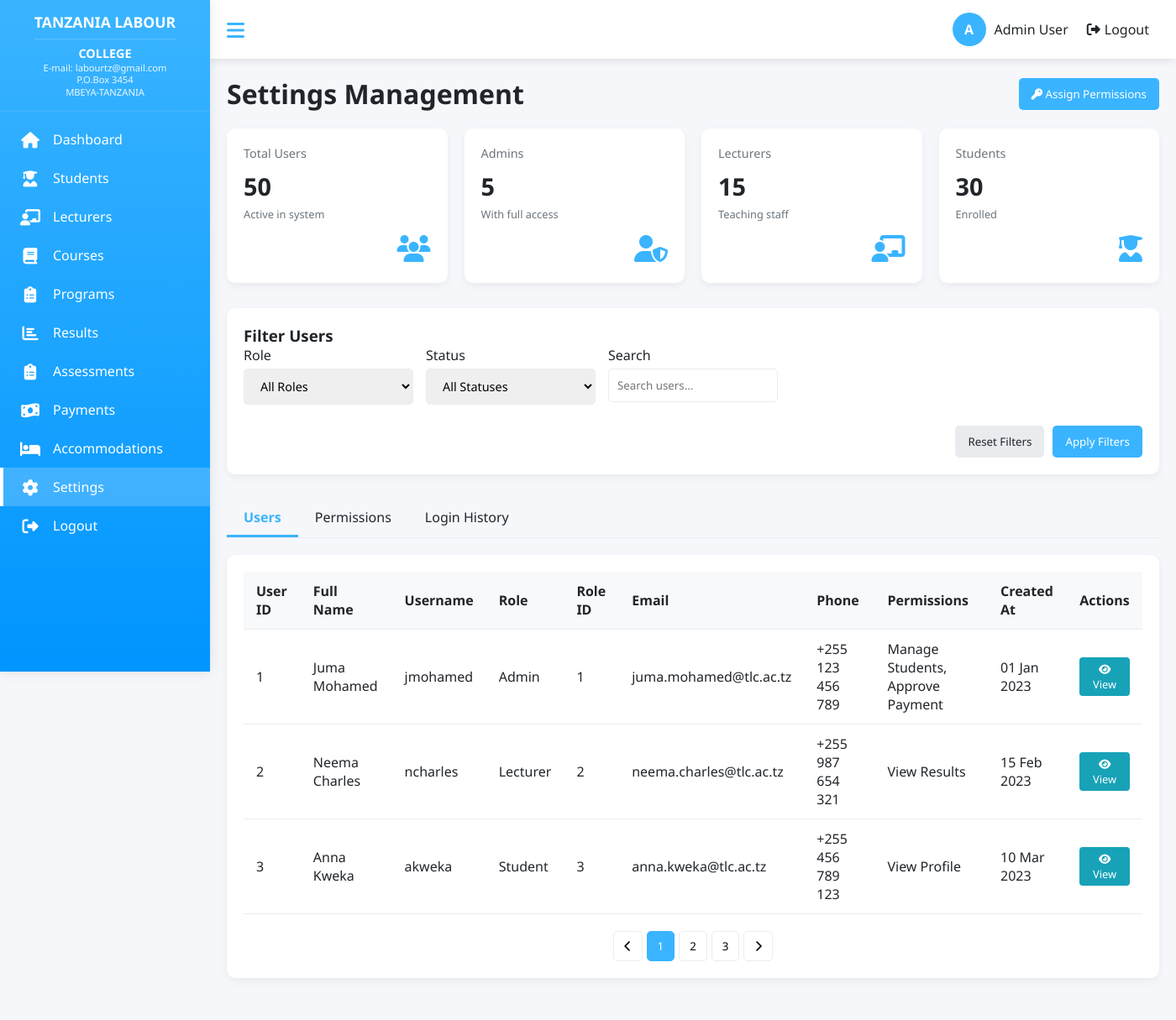
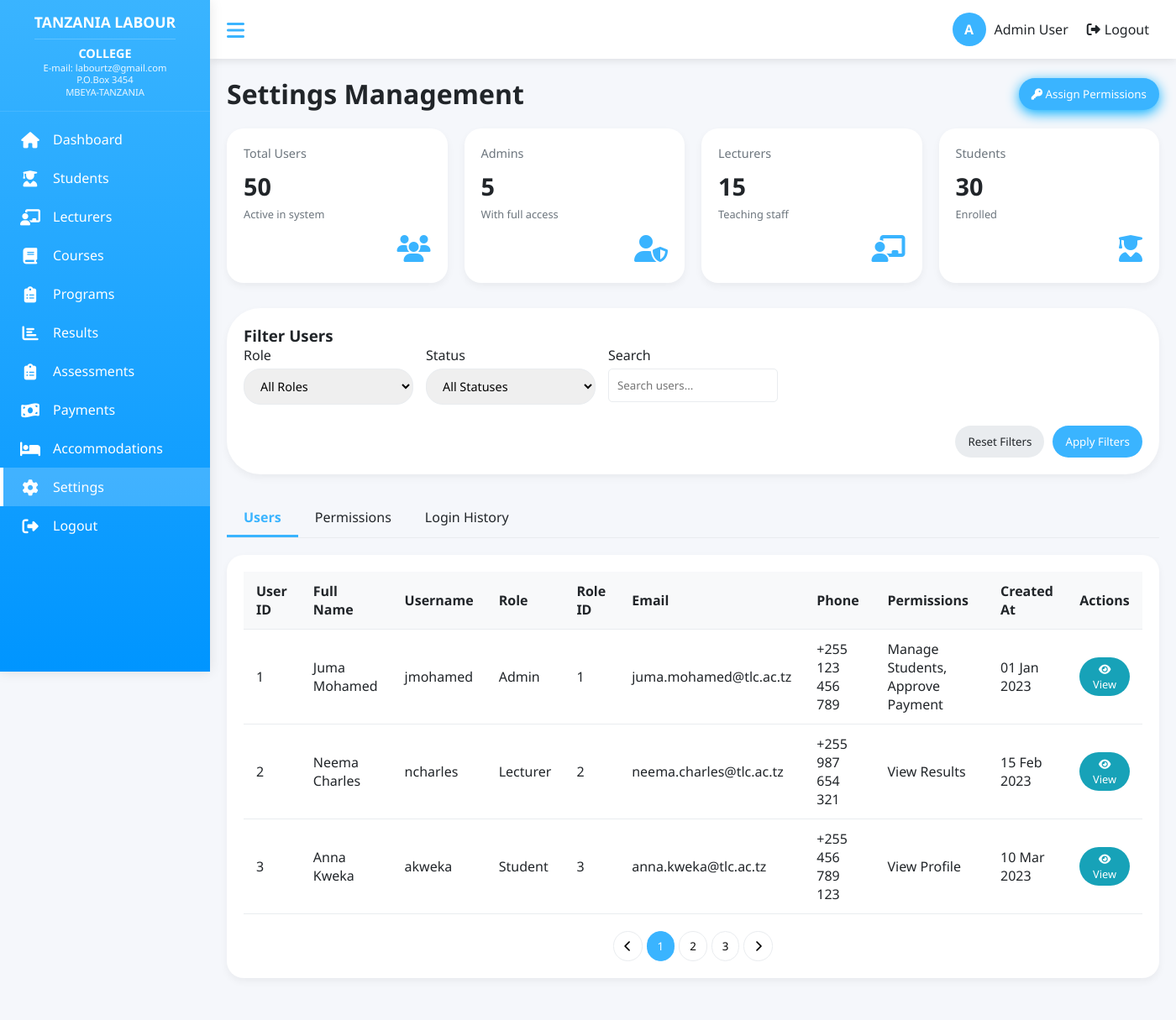
Before and after one commit to Method202/TLC_System, a Flask app: page /admin_settings in a window 1400 px wide. Shown: the whole page at 84% size. Run offline with Flask 3, Linux system fonts and the light colour scheme; some web fonts are replaced.

Commit message:
newscolor,borderadius,shadow

```diff
--- a/templates/admaccom.html
+++ b/templates/admaccom.html
@@ -258,7 +258,7 @@
         .logout-button {
             cursor: pointer;
             padding: 8px 12px;
-            border-radius: 5px;
+            border-radius: 40px;
             display: flex;
             align-items: center;
             gap: 5px;
@@ -335,6 +335,7 @@
         .btn-primary {
             background-color: var(--primary);
             color: white;
+            border-radius: 40px;
         }
 
         .btn-primary:hover {
@@ -460,7 +461,7 @@
         .btn-sm {
             padding: 5px 10px;
             font-size: 0.8rem;
-            border-radius: 4px;
+            border-radius: 40px;
         }
 
         .btn-view {
--- a/templates/admassess.html
+++ b/templates/admassess.html
@@ -258,7 +258,7 @@
         .logout-button {
             cursor: pointer;
             padding: 8px 12px;
-            border-radius: 5px;
+            border-radius: 40px;
             display: flex;
             align-items: center;
             gap: 5px;
@@ -335,6 +335,7 @@
         .btn-primary {
             background-color: var(--primary);
             color: white;
+            border-radius: 40px;
         }
 
         .btn-primary:hover {
@@ -460,7 +461,7 @@
         .btn-sm {
             padding: 5px 10px;
             font-size: 0.8rem;
-            border-radius: 4px;
+            border-radius: 40px;
         }
 
         .btn-view {
--- a/templates/admresults.html
+++ b/templates/admresults.html
@@ -258,7 +258,7 @@
         .logout-button {
             cursor: pointer;
             padding: 8px 12px;
-            border-radius: 5px;
+            border-radius: 40px;
             display: flex;
             align-items: center;
             gap: 5px;
@@ -335,6 +335,7 @@
         .btn-primary {
             background-color: var(--primary);
             color: white;
+            border-radius: 40px;
         }
 
         .btn-primary:hover {
@@ -458,7 +459,7 @@
         .btn-sm {
             padding: 5px 10px;
             font-size: 0.8rem;
-            border-radius: 4px;
+            border-radius: 40px;
         }
 
         .btn-view {
--- a/templates/admset.html
+++ b/templates/admset.html
@@ -181,7 +181,7 @@
             background-color: var(--secondary);
             color: white;
             padding: 8px 12px;
-            border-radius: 4px;
+            border-radius: 10px;
             font-size: 0.9rem;
             opacity: 0;
             visibility: hidden;
@@ -258,7 +258,7 @@
         .logout-button {
             cursor: pointer;
             padding: 8px 12px;
-            border-radius: 5px;
+            border-radius: 40px;
             display: flex;
             align-items: center;
             gap: 5px;
@@ -285,7 +285,7 @@
         /* Filter Section */
         .filter-section {
             background-color: white;
-            border-radius: 10px;
+            border-radius: 40px;
             padding: 20px;
             box-shadow: 0 4px 10px rgba(0, 0, 0, 0.05);
             margin-bottom: 30px;
@@ -312,7 +312,7 @@
             width: 100%;
             padding: 10px 15px;
             border: 1px solid var(--light-gray);
-            border-radius: 5px;
+            border-radius: 20px;
             font-size: 0.9rem;
         }
 
@@ -326,7 +326,7 @@
         .btn {
             padding: 10px 15px;
             border: none;
-            border-radius: 5px;
+            border-radius: 20px;
             cursor: pointer;
             font-weight: 500;
             transition: all 0.3s;
@@ -360,7 +360,7 @@
 
         .overview-card {
             background-color: white;
-            border-radius: 10px;
+            border-radius: 20px;
             padding: 20px;
             box-shadow: 0 4px 10px rgba(0, 0, 0, 0.05);
             display: flex;
@@ -423,7 +423,7 @@
         /* Table */
         .table-container {
             background-color: white;
-            border-radius: 10px;
+            border-radius: 20px;
             padding: 20px;
             box-shadow: 0 4px 10px rgba(0, 0, 0, 0.05);
             overflow-x: auto;
@@ -460,7 +460,7 @@
         .btn-sm {
             padding: 5px 10px;
             font-size: 0.8rem;
-            border-radius: 4px;
+            border-radius: 40px;
         }
 
         .btn-view {
@@ -489,7 +489,7 @@
         /* Form for assigning permissions */
         .add-form {
             background-color: white;
-            border-radius: 10px;
+            border-radius: 20px;
             padding: 20px;
             box-shadow: 0 4px 10px rgba(0, 0, 0, 0.05);
             margin-bottom: 30px;
@@ -566,7 +566,7 @@
             margin-bottom: 15px;
             padding: 10px;
             background-color: rgba(220, 53, 69, 0.1);
-            border-radius: 5px;
+            border-radius: 20px;
         }
 
         .modal-section {
@@ -585,7 +585,7 @@
             color: white;
             border: none;
             padding: 8px 12px;
-            border-radius: 5px;
+            border-radius: 40px;
             cursor: pointer;
             font-size: 0.9rem;
             margin-bottom: 10px;
@@ -664,7 +664,7 @@
             padding: 8px 12px;
             border: 1px solid var(--light-gray);
             background-color: white;
-            border-radius: 5px;
+            border-radius: 40px;
             cursor: pointer;
             transition: all 0.3s;
         }
@@ -850,7 +850,7 @@
                 <div class="dashboard-title">
                     <h1>Settings Management</h1>
                     <div>
-                        <button class="btn btn-primary" id="assign-permissions-btn">
+                        <button class="btn btn-primary" style="box-shadow: 0 4px 15px rgba(0, 174, 255, 1);" id="assign-permissions-btn">
                             <i class="fas fa-key"></i> Assign Permissions
                         </button>
                     </div>
--- a/templates/login.html
+++ b/templates/login.html
@@ -347,7 +347,7 @@
 
         .login-button:hover {
             transform: translateY(-2px);
-            box-shadow: 0 4px 15px rgb(0, 112, 163);
+            box-shadow: 0 4px 15px #025493ff;
         }
 
         .login-button:active {
```
Also changed, not shown: static/css/style.css (+11 -6 lines), templates/admcourse.html (+5 -4 lines), templates/admlec.html (+4 -3 lines), templates/admpay.html (+4 -3 lines), templates/admprog.html (+5 -4 lines), templates/admstd.html (+7 -7 lines), templates/admstdreg.html (+5 -5 lines), Images/09-03-25-102924.png (added).
